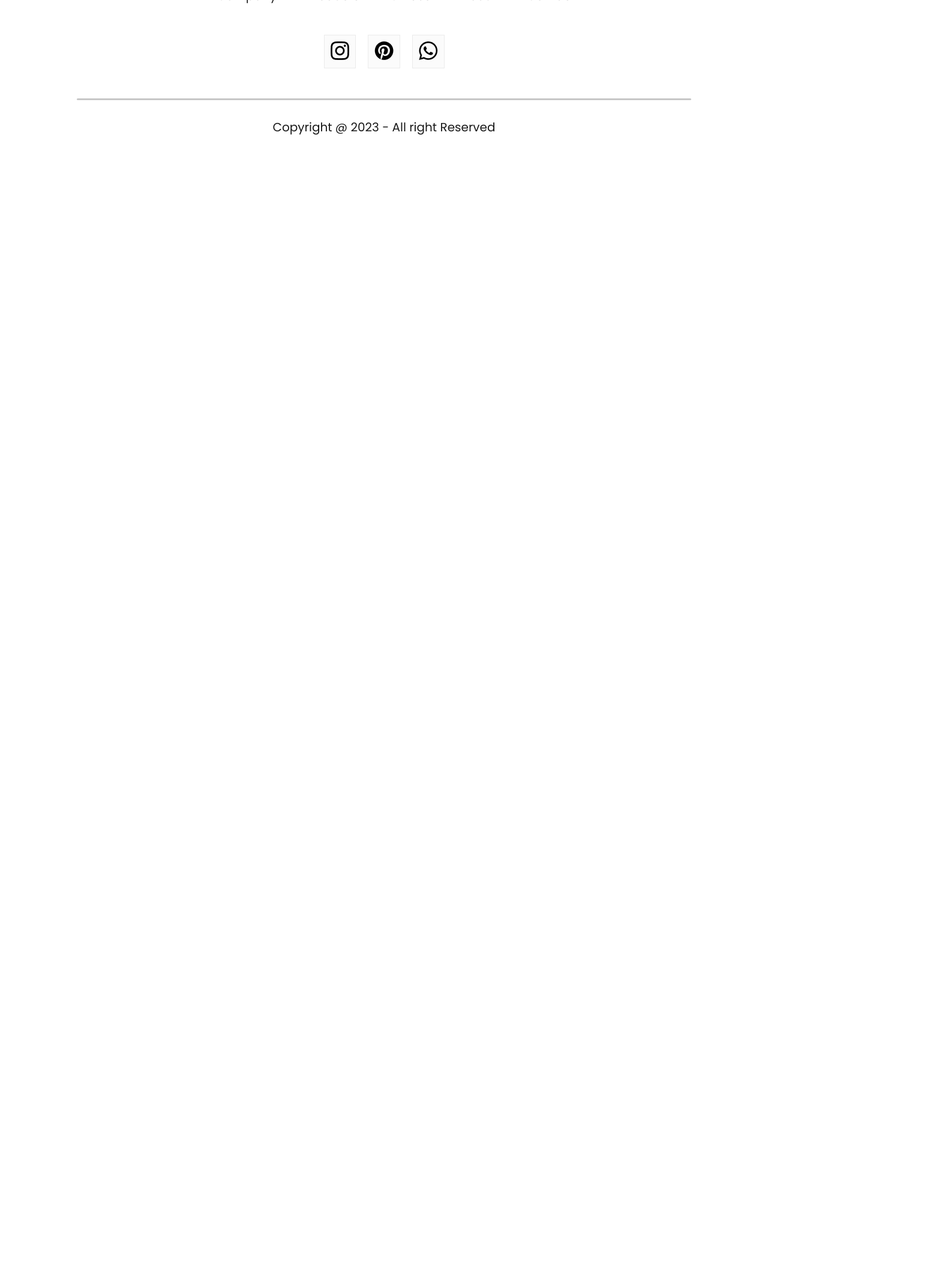
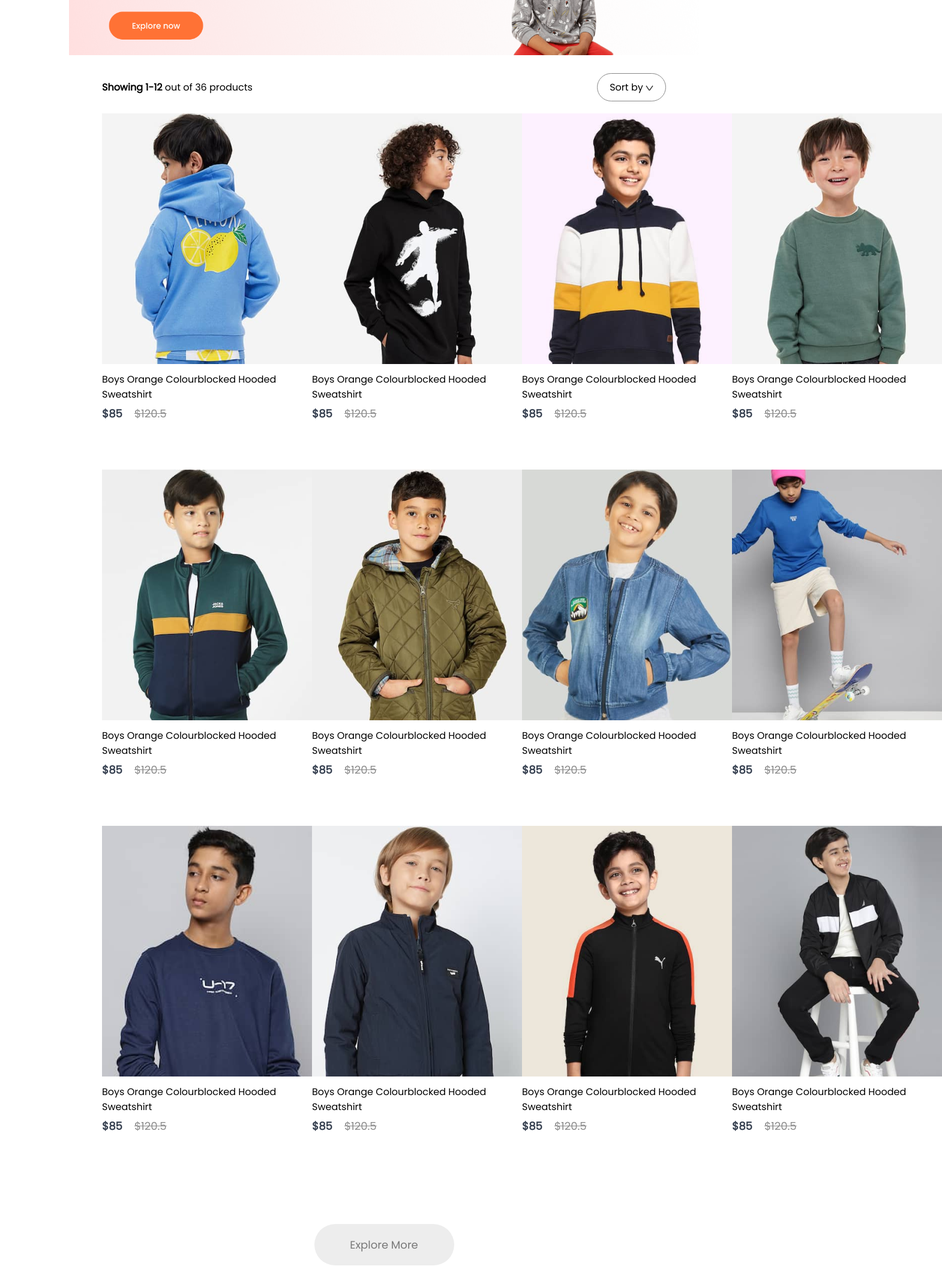
Before and after one commit to khoahotran/mern, a React (Create React App) app: page /kids in a window 1280 px wide. Shown: the part 260-2406 px from the top of the page at 60% size, 1570 px wide, since content can reach past the window. Before the commit the page ends 800 px from the top, so only its background shows below. Built offline with nearby package versions, Linux system fonts and the light colour scheme.

Commit message:
done shopcategory

```diff
--- a/src/App.js
+++ b/src/App.js
@@ -7,6 +7,9 @@
 import Cart from './Pages/Cart';
 import LoginSignup from './Pages/LoginSignup';
 import Footer  from './Components/Footer/Footer'
+import men_banner from './Components/Assets/banner_mens.png'
+import women_banner from './Components/Assets/banner_women.png'
+import kid_banner from './Components/Assets/banner_kids.png'
 
 function App() {
   return (
@@ -15,9 +18,9 @@
       <Navbar/>
       <Routes>
         <Route path='/' element={<Shop/>} />
-        <Route path="/mens" element={<ShopCategory  category="men"/>} />
-        <Route path="/womens" element={<ShopCategory  category="women"/>} />
-        <Route path="/kids" element={<ShopCategory  category="kid"/>} />
+        <Route path="/mens" element={<ShopCategory banner={men_banner} category="men"/>} />
+        <Route path="/womens" element={<ShopCategory banner={women_banner} category="women"/>} />
+        <Route path="/kids" element={<ShopCategory banner={kid_banner} category="kid"/>} />
         <Route path="/product" element={<Product/>}>
           <Route path=":productId" element={<Product/>}/>
         </Route>
--- /dev/null
+++ b/src/Context/ShopContext.jsx
@@ -0,0 +1,17 @@
+import React, { createContext } from "react";
+import all_product from "../Components/Assets/all_product"
+
+export const ShopContext = createContext(null);
+
+const ShopContextProvider = (props) => {
+
+    const contextValue = {all_product}
+
+    return (
+        <ShopContext.Provider value={contextValue}>
+            {props.children}
+        </ShopContext.Provider>
+    )
+}
+
+export default ShopContextProvider;
--- /dev/null
+++ b/src/Pages/CSS/ShopCategory.css
@@ -0,0 +1,38 @@
+.shopcategory-banner {
+    display: block;
+    margin: 30px auto;
+    width: 82%;
+}
+.shopcategory-indexSort {
+    display: flex;
+    margin: 0px 170px;
+    justify-content: space-between;
+    align-items: center;
+}
+.shopcategory-sort {
+    padding: 10px 20px;
+    border-radius: 40px;
+    border: 1px solid #888;
+}
+.shopcategory-indexSort p span{
+    font-weight: 700;
+}
+.shopcategory-products {
+    margin: 20px 170px;
+    display: grid;
+    grid-template-columns: 1fr 1fr 1fr 1fr;
+    row-gap: 80px;
+}
+.shopcategory-loadmore {
+    display: flex;
+    justify-content: center;
+    align-items: center;
+    margin: 150px auto;
+    width: 233px;
+    height: 69px;
+    border-radius: 75px;
+    background: #ededed;
+    color: #787878;
+    font-size: 18px;
+    font-weight: 500;
+}
--- a/src/Pages/ShopCategory.jsx
+++ b/src/Pages/ShopCategory.jsx
@@ -1,9 +1,34 @@
-import React from 'react'
-
-const ShopCategory = () => {
+import React, { useContext } from 'react'
+import './CSS/ShopCategory.css'
+import { ShopContext } from '../Context/ShopContext'
+import dropdown_icon from '../Components/Assets/dropdown_icon.png'
+import Item from '../Components/Item/Item'
+const ShopCategory = (props) => {
+  const {all_product} = useContext(ShopContext);
   return (
-    <div>
-
+    <div className='shop-category'>
+      <img className='shopcategory-banner' src={props.banner} alt="" />
+      <div className="shopcategory-indexSort">
+        <p>
+          <span>Showing 1-12 </span>out of 36 products
+        </p>
+        <div className="shopcategory-sort">
+          Sort by <img src={dropdown_icon} alt="" />
+        </div>
+      </div>
+      <div className="shopcategory-products">
+        {all_product.map((item, i) =>{
+          if(props.category===item.category) {
+            return <Item key={i} id={item.id} name={item.name} image={item.image} new_price={item.new_price} old_price={item.old_price} />
+          }
+          else {
+            return null;
+          }
+        })}
+      </div>
+      <div className="shopcategory-loadmore">
+        Explore More
+      </div>
     </div>
   )
 }
--- a/src/index.js
+++ b/src/index.js
@@ -3,12 +3,13 @@
 import './index.css';
 import App from './App';
 import reportWebVitals from './reportWebVitals';
+import ShopContextProvider from './Context/ShopContext';
 
 const root = ReactDOM.createRoot(document.getElementById('root'));
 root.render(
-  <React.StrictMode>
+  <ShopContextProvider>
     <App />
-  </React.StrictMode>
+  </ShopContextProvider>
 );
 
 // If you want to start measuring performance in your app, pass a function
```
